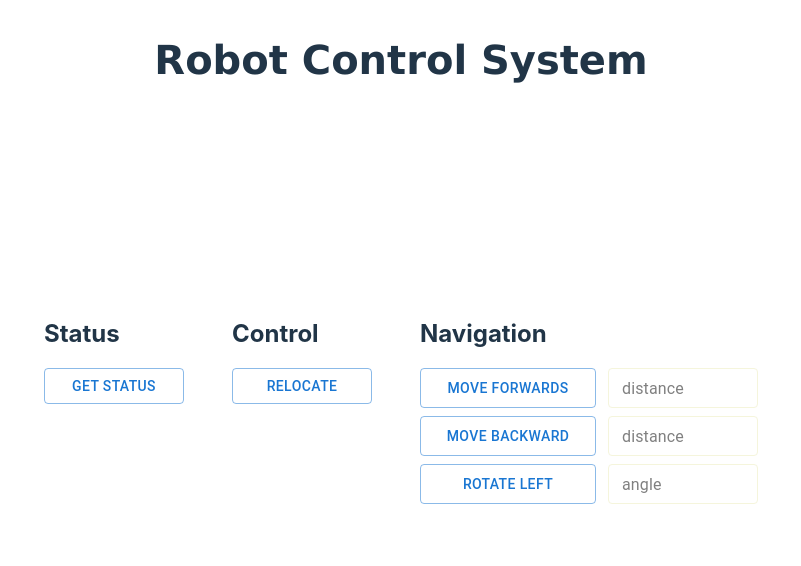
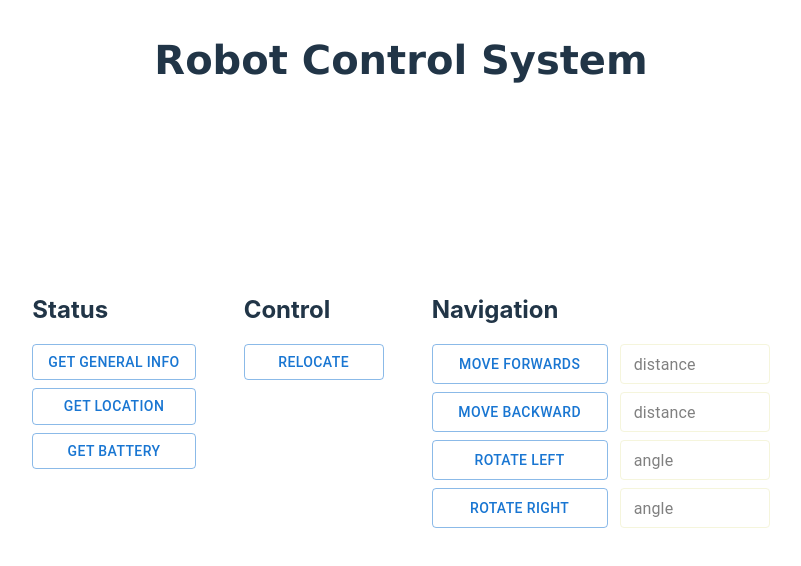
Before and after one commit to yanxue06/RoboControl, a React (Vite) app: page / in a window 1280 px wide. Shown: the top 566 px of the page, without its empty margins (239-1040 px from the left). Built offline with nearby package versions, Linux system fonts and the light colour scheme.

Commit message:
basic commands all working

```diff
--- a/src/App.jsx
+++ b/src/App.jsx
@@ -2,6 +2,8 @@ import React, { useState } from "react";
 import './App.css'
 import Button from '@mui/material/Button';
 import TextField from "@mui/material/TextField";
+
+//TO ACTIVATE THE ENV: source env/bin/activate
 
 function App() {
 
@@ -19,6 +21,32 @@ function App() {
       console.error('Error fetching status:', error);
     }
   };
+
+  const handleGetLocation = async () => {
+    try {
+      // Returns a promise, which comes to a Response object.
+      const response = await fetch('http://localhost:5001/location');
+      console.log("get location called");
+
+      // Convert the response to JSON
+      const data = await response.json();
+      console.log('Status Response:', data);
+    } catch (error) {
+      console.error('Error fetching status:', error);
+    }
+  };
+
+  const handleGetBattery = async () => {
+    try {
+      const response = await fetch('http://localhost:5001/battery')
+      console.log("get battery called")
+      // Convert the response to JSON
+      const data = await response.json();
+      console.log('Status Response:', data);
+    } catch (error) {
+      console.error('Error fetching status:', error);
+    }
+  }
 
   // NAVIGATE
   const handleNavigate = async () => {
@@ -117,16 +145,16 @@ function App() {
   }
 
   //ROTATE
-  const [valueAngle, setAngleValue] = useState("");
+  const [valueAngleLeft, setAngleValue] = useState("");
 
-  const handleAngleChange = (event) => {
+  const handleAngleLeftChange = (event) => {
     setAngleValue(event.target.value)
   }
 
   const rotateLeft = async () => {
     try {
       const testData = {
-        angle: Number(valueAngle) //convert string to int
+        angle: Number(valueAngleLeft) //convert string to int
       };
       if (!testData.angle) {
         alert("Please enter a valid angle in degrees!");
@@ -149,6 +177,38 @@ function App() {
     }
   }
 
+  const [valueAngleRight, setAngleRightValue] = useState("");
+
+  const handleAngleRightChange= (event) => {
+    setAngleRightValue(event.target.value)
+  }
+
+  const rotateRight = async () => {
+    try {
+      const testData = {
+        angle: Number(valueAngleRight) //convert string to int
+      };
+      if (!testData.angle) {
+        alert("Please enter a valid angle in degrees!");
+        return;
+      }
+
+      const response = await fetch('http://localhost:5001/rotateRight', {
+        method: 'POST',
+        headers: {
+          'Content-Type': 'application/json',
+        },
+        body: JSON.stringify(testData)
+      });
+
+      console.log("rotate left called")
+      const data = await response.json();
+      console.log('Navigate Response:', data);
+    } catch (error) {
+      console.error('Error fetching backward:', error);
+    }
+  }
+
   return (
     <>
       <div className="title"> Robot Control System</div>
@@ -156,7 +216,13 @@ function App() {
         <div className="column">
           <h2>Status</h2>
           <Button onClick={handleGetStatus} variant="outlined">
-            Get Status
+            Get General Info
+          </Button>
+          <Button onClick={handleGetLocation} variant="outlined">
+            Get Location
+          </Button>
+          <Button onClick={handleGetBattery} variant="outlined">
+            Get Battery
           </Button>
         </div>
 
@@ -232,8 +298,8 @@ function App() {
               label="angle"
               variant="outlined"
               size="small"
-              value={valueAngle}
-              onChange={handleAngleChange}
+              value={valueAngleLeft}
+              onChange={handleAngleLeftChange}
               sx={{
                   "& .MuiOutlinedInput-root": {
                     "& fieldset": {
@@ -249,7 +315,34 @@ function App() {
                   width: "150px"
                 }}
               />
+          </div>
 
+          <div className="attached">
+            <Button onClick={rotateRight} variant="outlined" sx={{width: "11rem"}}>
+              Rotate Right
+            </Button>
+            <TextField
+              id="outlined-basic"
+              label="angle"
+              variant="outlined"
+              size="small"
+              value={valueAngleRight}
+              onChange={handleAngleRightChange}
+              sx={{
+                  "& .MuiOutlinedInput-root": {
+                    "& fieldset": {
+                      borderColor: "beige", // Default border color
+                    },
+                  },
+                  "& .MuiInputLabel-root": {
+                    color: "grey", // Default label color
+                  },
+                  "& .MuiInputBase-input": {
+                    color: "beige", // Change the text color
+                  },
+                  width: "150px"
+                }}
+              />
           </div>
 
         </div>
```
Also changed, not shown: 2 other files (tests, documents, lock files or other folders).
